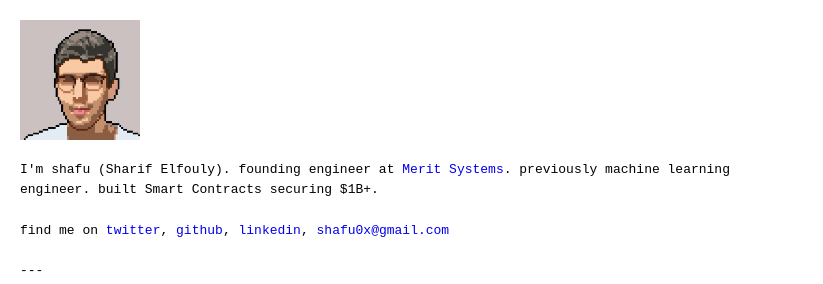
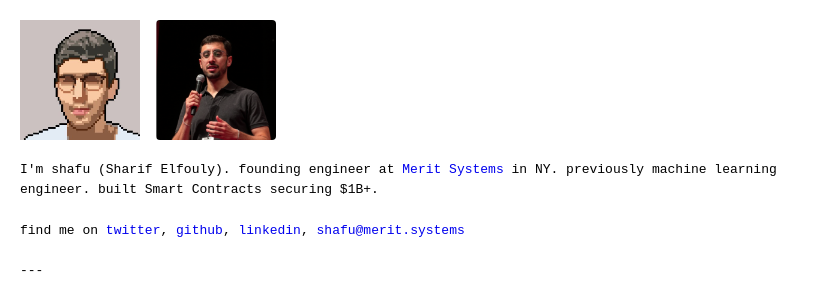
Before and after one commit to shafu0x/me, a Next.js app: page / in a window 1280 px wide. Shown: the top 284 px of the page, without its empty margins (0-823 px from the left). Built offline with nearby package versions, Linux system fonts and the light colour scheme.

Commit message:
update profile: add speaking photo, work email, and location

```diff
--- a/app/page.tsx
+++ b/app/page.tsx
@@ -1,13 +1,14 @@
 export default function Home() {
   return (
     <main>
-      <div className="section">
+      <div className="section" style={{ display: "flex", gap: "16px", alignItems: "center" }}>
         <img src="/pfp.jpg" alt="shafu" width={120} height={120} style={{ imageRendering: "pixelated" }} />
+        <img src="/speaking.png" alt="shafu speaking" width={120} height={120} style={{ objectFit: "cover", borderRadius: "4px" }} />
       </div>
 
       <div className="section">
         I&apos;m shafu (Sharif Elfouly). founding engineer at{" "}
-        <a href="https://merit.systems">Merit Systems</a>. previously machine
+        <a href="https://merit.systems">Merit Systems</a> in NY. previously machine
         learning engineer. built Smart Contracts securing $1B+.
       </div>
 
@@ -16,7 +17,7 @@ export default function Home() {
         <a href="https://x.com/shafu0x">twitter</a>,{" "}
         <a href="https://github.com/shafu0x">github</a>,{" "}
         <a href="https://linkedin.com/in/sharif-elfouly-975146142">linkedin</a>,{" "}
-        <a href="mailto:shafu0x@gmail.com">shafu0x@gmail.com</a>
+        <a href="mailto:shafu@merit.systems">shafu@merit.systems</a>
       </div>
 
 
@@ -26,7 +27,7 @@ export default function Home() {
         <b>work</b>
         <br />
         <br />
-        <b>Merit Systems</b> - founding engineer (2025-present, NYC)
+        <b>Merit Systems</b> - founding engineer (NYC)
         <br />
         <b>Venice AI</b> - smart contract engineer
         <br />
```
Also changed, not shown: public/speaking.png (added).
